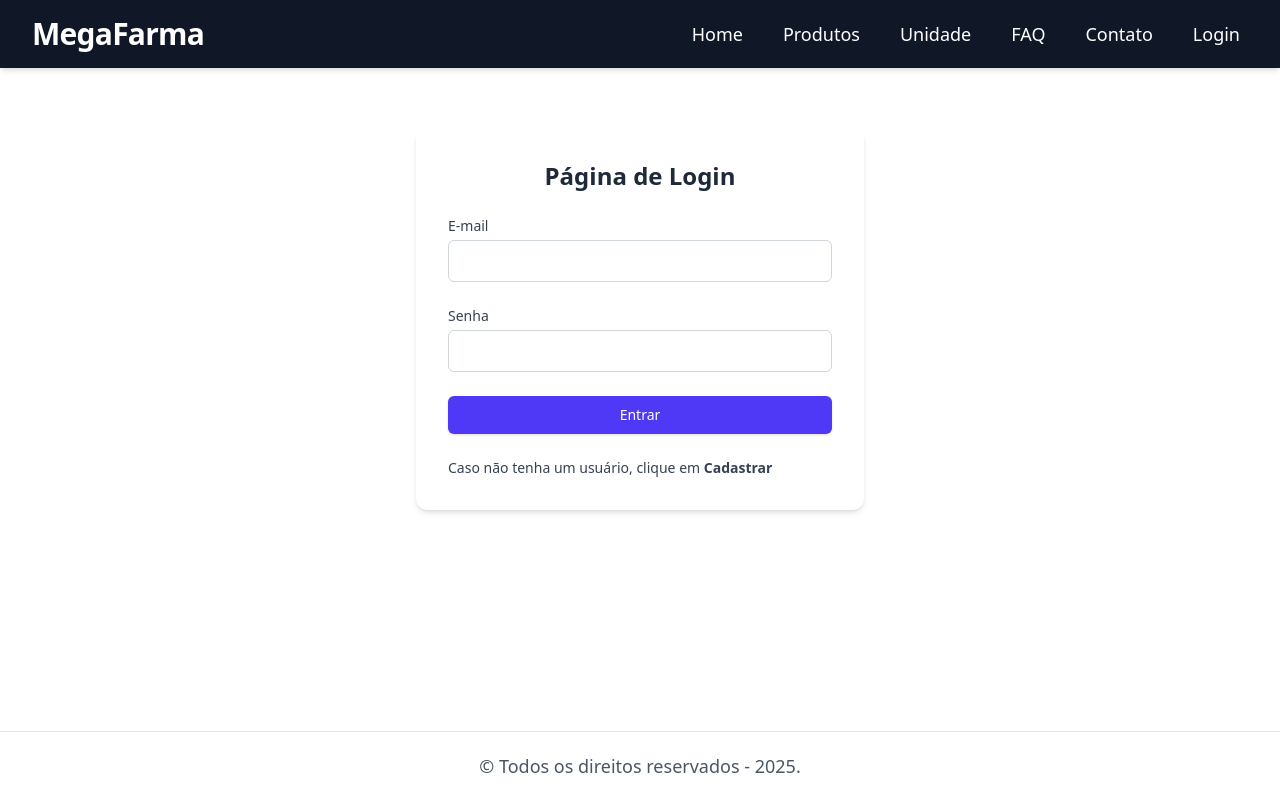
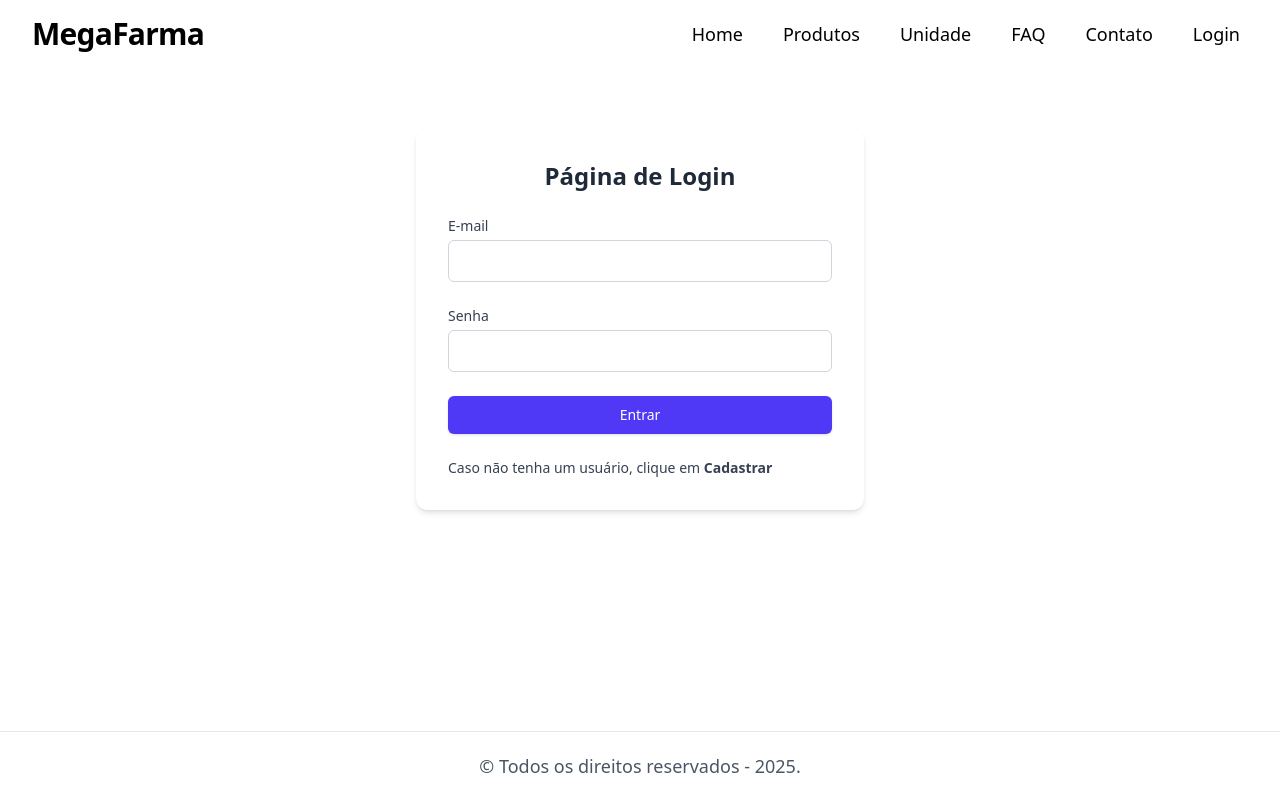
Before and after one commit to 1TDSPG-25/sistema-flow, a React (Vite) app: page /sistema-flow/login in a window 1280 px wide. Built offline with nearby package versions, Linux system fonts and the light colour scheme; no server answers.

Commit message:
feat: UseTheme, hook customizado para utilização e dissipação do contexto criado

```diff
--- a/src/components/Cabecalho/Cabecalho.tsx
+++ b/src/components/Cabecalho/Cabecalho.tsx
@@ -1,16 +1,15 @@
+import useTheme from "../../context/usetheme";
 import Menu from "../Menu/Menu";
 import { Link } from "react-router-dom";
 
 export default function Cabecalho() {
+
+  const{isDark, toggleTheme} = useTheme();
+
   return (
-    <header className="bg-gray-900 text-white shadow-md">
-      <div className="w-full flex flex-col md:flex-row items-center justify-between
-                      px-4 sm:px-6 lg:px-8 py-4">
-        <h1 className="text-2xl md:text-3xl font-bold tracking-tight mb-2 md:mb-0">
-          <Link to="/">
-            MegaFarma
-          </Link>
-        </h1>
+    <header className={`${isDark ? 'dark-mode' : 'light-mode'}`}>
+      <div className="w-full flex flex-col md:flex-row items-center justify-between px-4 sm:px-6 lg:px-8 py-4">
+        <h1 className="text-2xl md:text-3xl font-bold tracking-tight mb-2 md:mb-0"><Link to="/">MegaFarma</Link></h1>
         <Menu />
       </div>
     </header>
--- a/src/context/ThemeContext.tsx
+++ b/src/context/ThemeContext.tsx
@@ -21,3 +21,5 @@ export const ThemeProvider = ({children} : {children : ReactNode}) => {
         </ThemeContext.Provider>
     );
 }
+
+export default ThemeContext;
--- /dev/null
+++ b/src/context/usetheme.ts
@@ -0,0 +1,15 @@
+import { useContext } from "react"
+import ThemeContext from "./ThemeContext";
+
+export const useTheme = () => {
+    //Aqui a gente pode implementar o hook useTheme
+    const context = useContext(ThemeContext);
+
+    if(context === undefined) {
+        throw new Error("useTheme deve ser usado dentro de um ThemeProvider");
+    }
+
+    return context;
+}
+
+export default useTheme;
--- a/src/global.css
+++ b/src/global.css
@@ -1 +1,21 @@
 @import "tailwindcss";
+
+body {
+    @apply w-screen h-screen m-0 p-0 box-border font-sans;
+}
+
+.light-mode {
+  --bg-color: #ffffff;
+  --text-color: #000000;
+  --header-bg-color: #f8f9fa;
+  --header-text-color: #343a40;
+  --button-bg-color: #007bff;
+}
+
+.dark-mode {
+  --bg-color: #121212;
+  --text-color: #ffffff;
+  --header-bg-color: #1f1f1f;
+  --header-text-color: #f1f1f1;
+  --button-bg-color: #375a7f;
+}
--- a/src/main.tsx
+++ b/src/main.tsx
@@ -11,6 +11,7 @@ import Contato from './routes/Contato/index.tsx'
 import Faq from './routes/Faq/index.tsx'
 import Unidade from './routes/Unidades/index.tsx'
 import Home from './routes/Home/index.tsx'
+import { ThemeProvider } from './context/ThemeContext.tsx'
 
 const router = createBrowserRouter([{
   path:"/", element:<App/>, errorElement: <Error404/>, children:[
@@ -27,6 +28,8 @@ const router = createBrowserRouter([{
 
 createRoot(document.getElementById('root')!).render(
   <StrictMode>
-    <RouterProvider router={router}/>
+    <ThemeProvider>
+      <RouterProvider router={router}/>
+    </ThemeProvider>
   </StrictMode>,
 )
```
